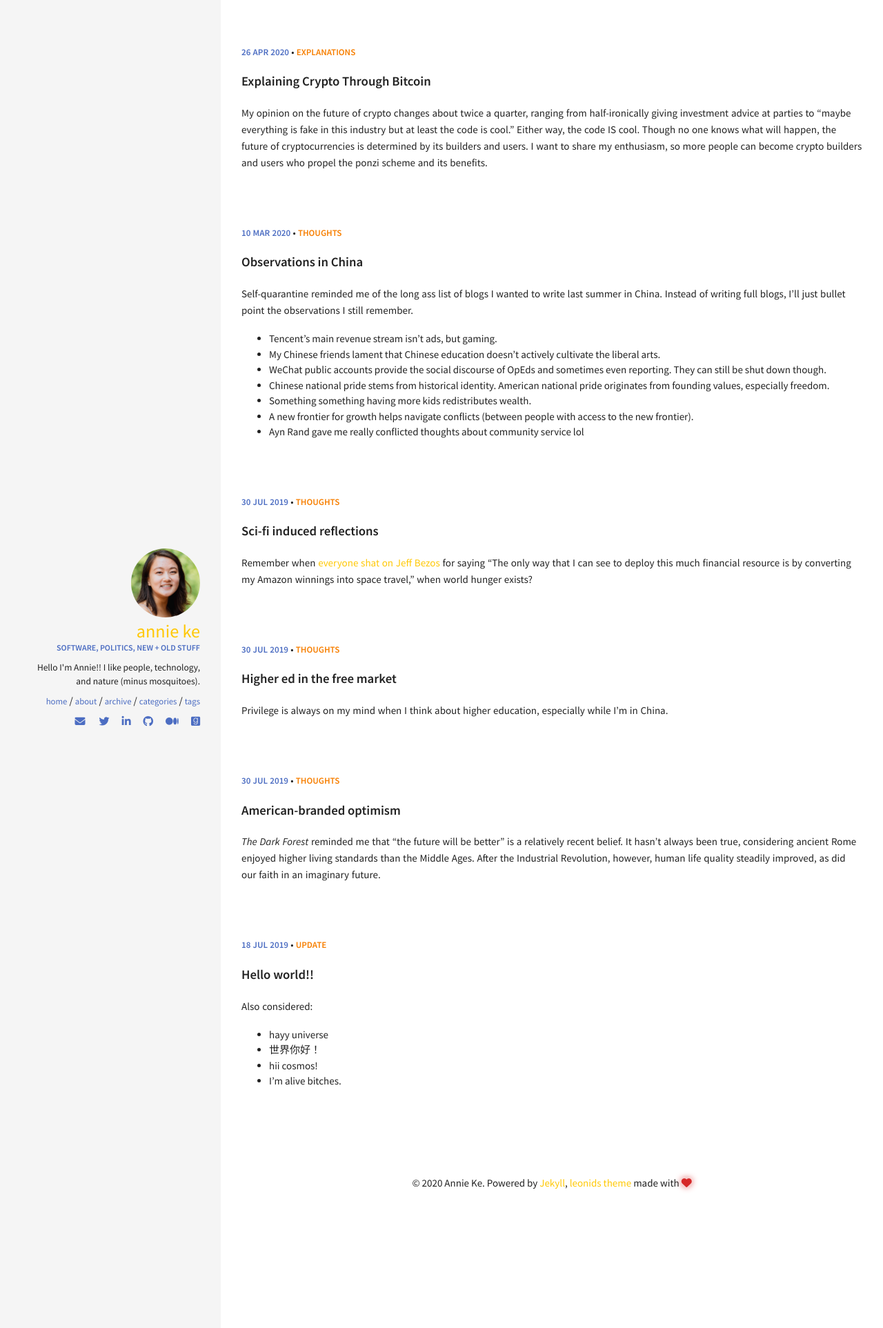
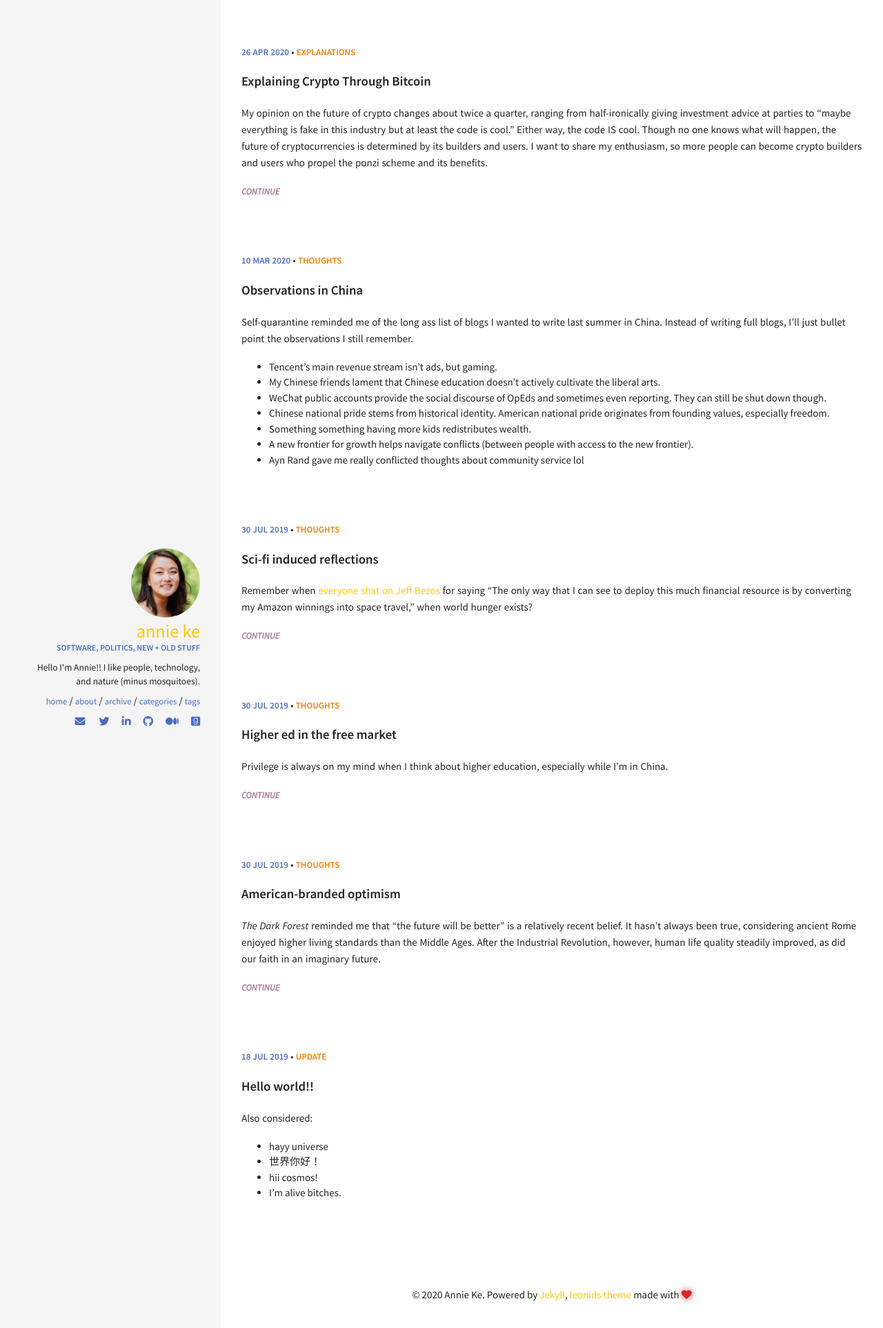
Before and after one commit to annieke/annieke.github.io, a Jekyll site: the page built from index.html, in a window 1280 px wide. Shown: the top 1925 px of the page at 69% size. Built offline with Jekyll 4.4.1, drawn with Linux system fonts in a browser that asks for light colours; nearby versions of some CDN libraries.

Commit message:
render continue for posts with more

```diff
--- a/_layouts/post_listing.html
+++ b/_layouts/post_listing.html
@@ -39,6 +39,11 @@ layout: default
       <p>
         {{ post.excerpt }}
       </p>
+      {% if post.content contains site.excerpt_separator %}
+      <a class="read-more" href="{{ post.url }}">
+        <i>Continue</i>
+      </a>
+      {% endif %}
     </div>
     {% endif %}
 
--- a/_sass/pages/_post.scss
+++ b/_sass/pages/_post.scss
@@ -82,7 +82,10 @@ section.post {
 // Read more buttons
 
 a.read-more {
-  padding: 5px 8px;
+  text-transform: uppercase;
+  font-weight: bold;
+  font-size: 13px;
+	color: $info;
 }
 
 // Post content
```
